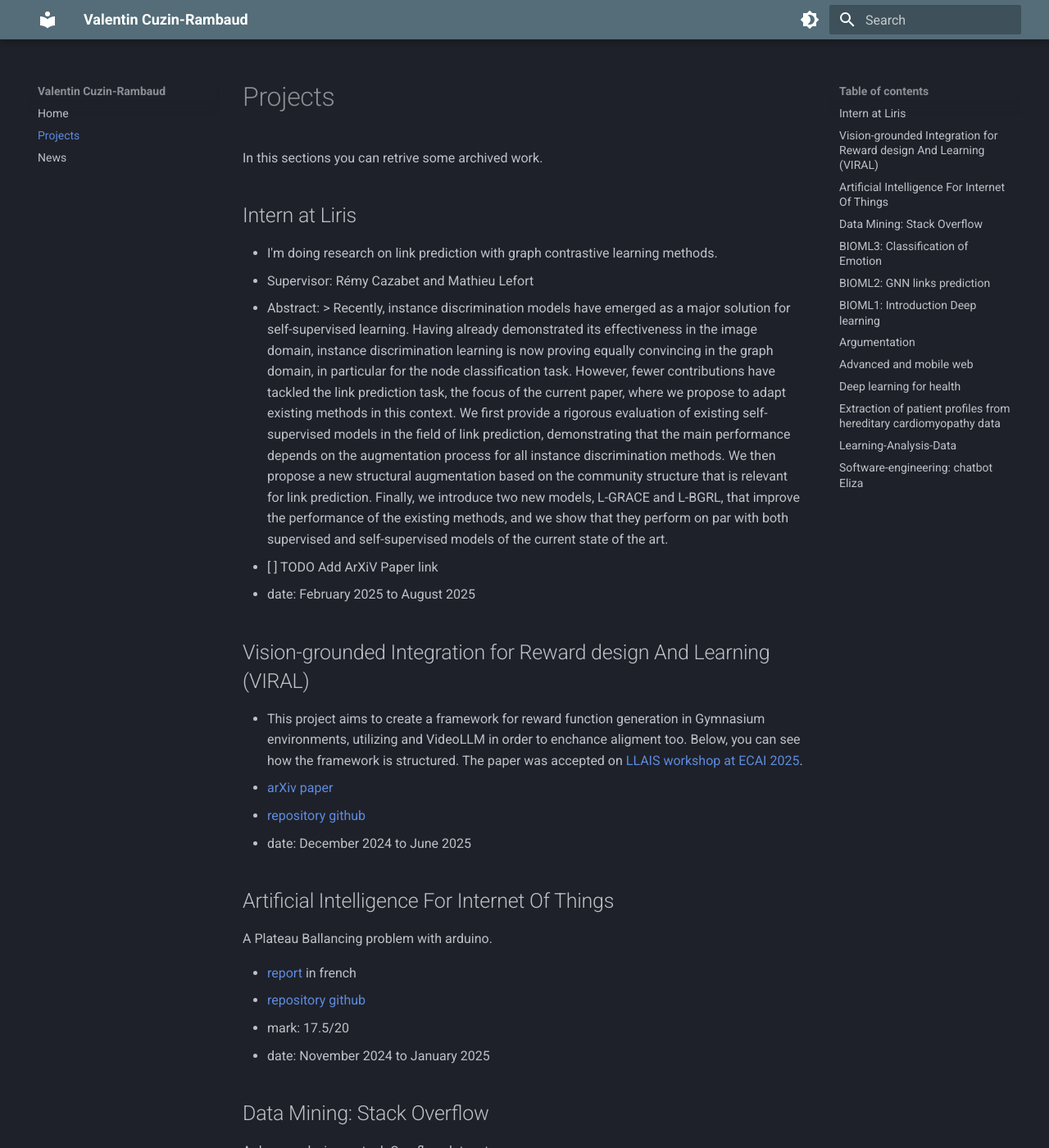
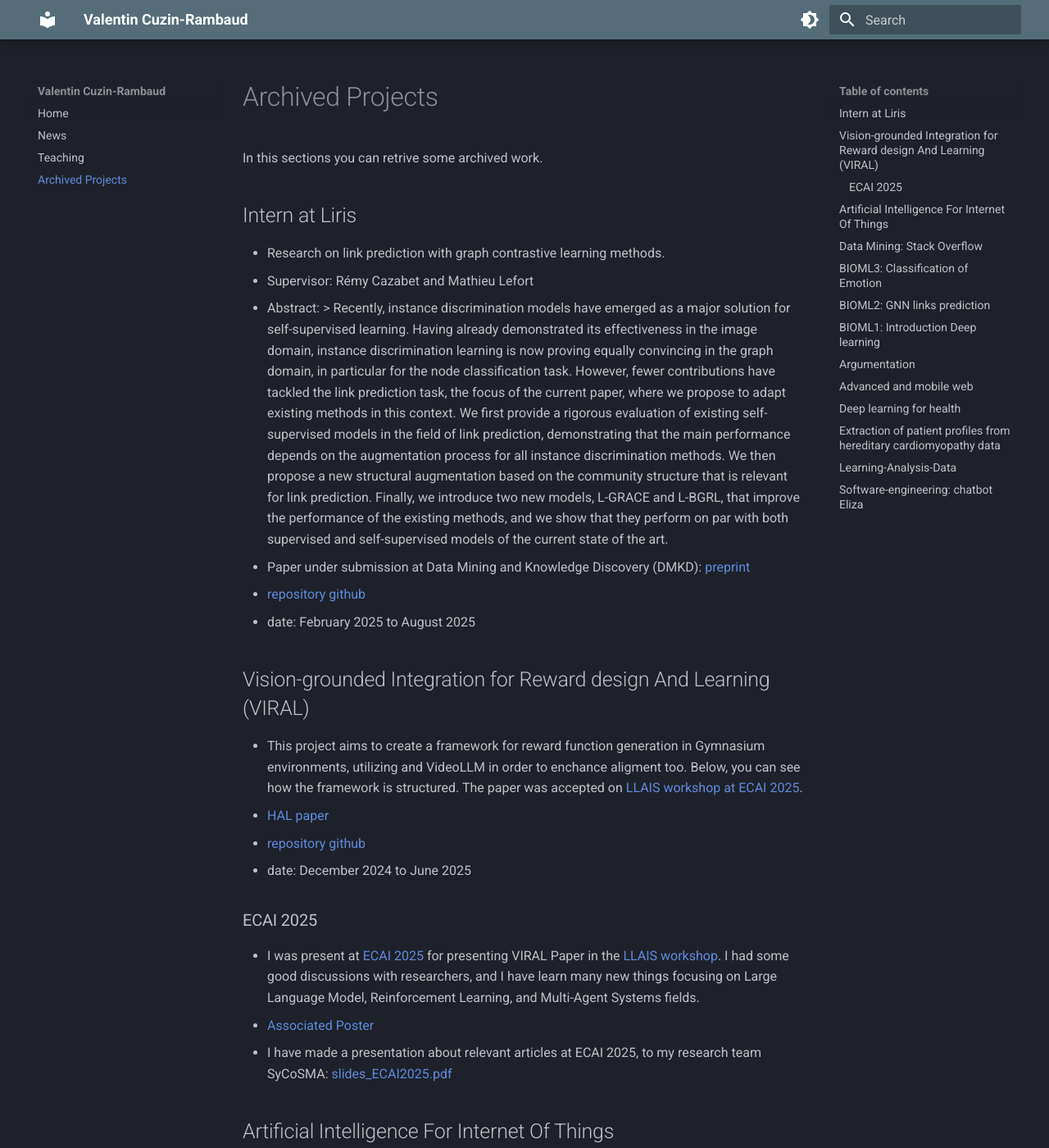
Before and after one commit to valentincuzin/valentincuzin.github.io, an MkDocs documentation site: the page built from docs/project.md, in a window 1280 px wide and 1400 px high. Shown: the whole window at 82% size. Built offline with MkDocs 1.6.1 and Material for MkDocs 9.7.7, drawn with Linux system fonts in a browser that asks for light colours.

Commit message:
update my page, adding information and paper

```diff
--- a/docs/project.md
+++ b/docs/project.md
@@ -1,22 +1,28 @@
-# Projects
+# Archived Projects
 In this sections you can retrive some archived work.
-
 
 ## Intern at Liris
 
-- I'm doing research on link prediction with graph contrastive learning methods.
+- Research on link prediction with graph contrastive learning methods.
 - Supervisor: Rémy Cazabet and Mathieu Lefort
 - Abstract:
 	> Recently, instance discrimination models have emerged as a major solution for self-supervised learning. Having already demonstrated its effectiveness in the image domain, instance discrimination learning is now proving equally convincing in the graph domain, in particular for the node classification task. However, fewer contributions have tackled the link prediction task, the focus of the current paper, where we propose to adapt existing methods in this context. We first provide a rigorous evaluation of existing self-supervised models in the field of link prediction, demonstrating that the main performance depends on the augmentation process for all instance discrimination methods. We then propose a new structural augmentation based on the community structure that is relevant for link prediction. Finally, we introduce two new models, L-GRACE and L-BGRL, that improve the performance of the existing methods, and we show that they perform on par with both supervised and self-supervised models of the current state of the art.
-- [ ] TODO Add ArXiV Paper link
+- Paper under submission at Data Mining and Knowledge Discovery (DMKD): [preprint](https://hal.science/hal-05618953v1/document)
+- [repository github](https://github.com/valentincuzin/GCL-Link-Prediction)
 - date: February 2025 to August 2025
 
 ## Vision-grounded Integration for Reward design And Learning (VIRAL)
 
 - This project aims to create a framework for reward function generation in Gymnasium environments, utilizing and VideoLLM in order to enchance aligment too. Below, you can see how the framework is structured. The paper was accepted on [LLAIS workshop at ECAI 2025](https://llias2025.web.app/).
-- [arXiv paper](https://arxiv.org/pdf/2505.22092?)
+- [HAL paper](https://hal.science/hal-05368143v1/document)
 - [repository github](https://github.com/VIRAL-UCBL1/VIRAL)
 - date: December 2024 to June 2025
+
+### ECAI 2025
+- I was present at [ECAI 2025](https://ecai2025.org/) for presenting VIRAL Paper in the [LLAIS workshop](https://llias2025.web.app/). I had some good discussions with researchers, and I have learn many new things focusing on Large Language Model, Reinforcement Learning, and Multi-Agent Systems fields.
+- [Associated Poster](./assets/VIRAL_poster-1.pdf)
+- I have made a presentation about relevant articles at ECAI 2025, to my research team SyCoSMA: [slides_ECAI2025.pdf](./assets/slides_ECAI2025.pdf)
+
 
 ## Artificial Intelligence For Internet Of Things
 A Plateau Ballancing problem with arduino.
--- a/mkdocs.yml
+++ b/mkdocs.yml
@@ -20,5 +20,6 @@ theme:
 site_dir: ./BuildMkdocs
 nav:
   - Home: index.md
-  - Projects: project.md
   - News: news.md
+  - Teaching: teaching.md
+  - Archived Projects: project.md
```
Also changed, not shown: docs/index.md (+2 -1 lines), docs/news.md (+10 -3 lines), docs/teaching.md (added, +9 -0 lines), 5 other files.
